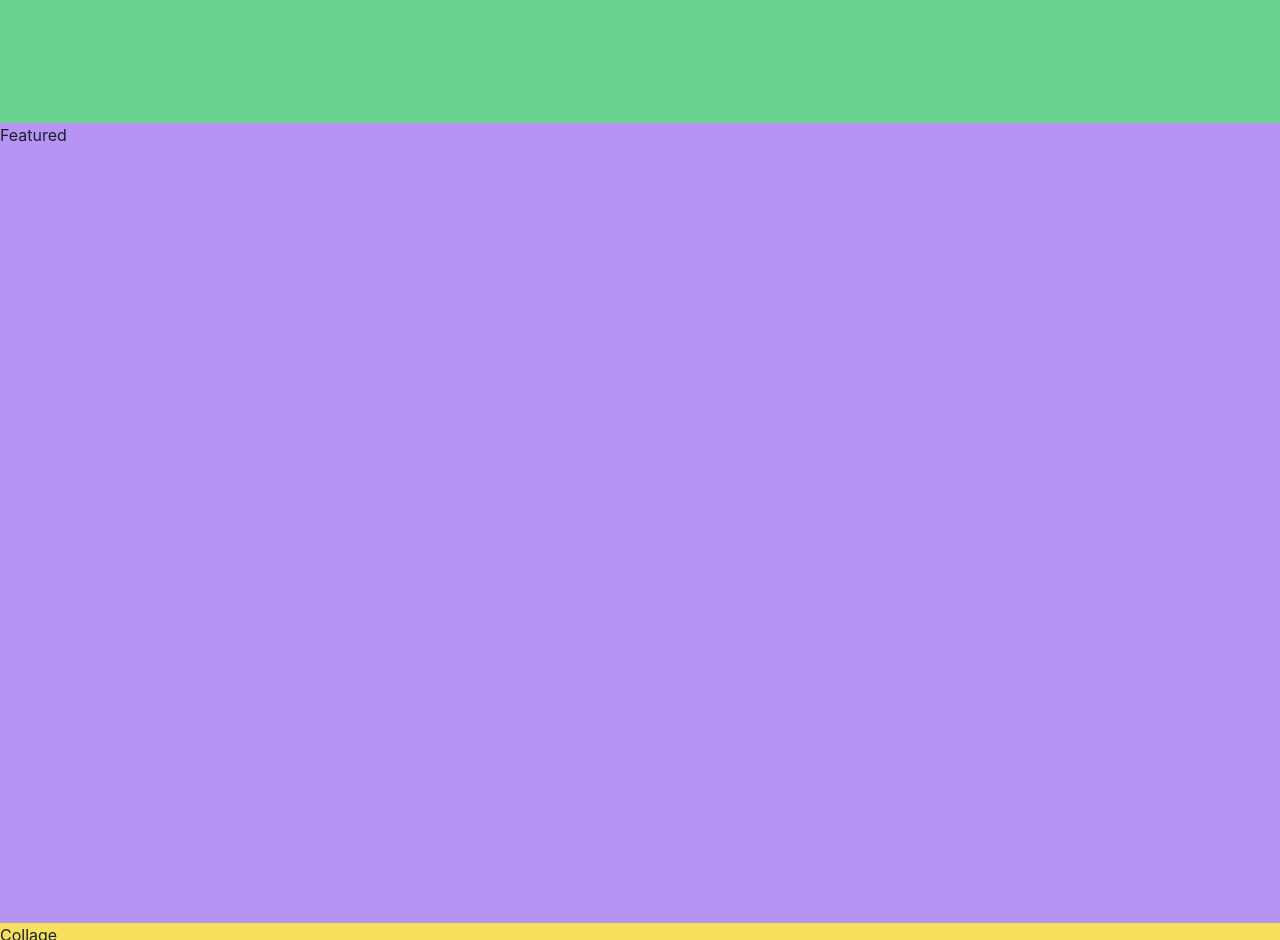
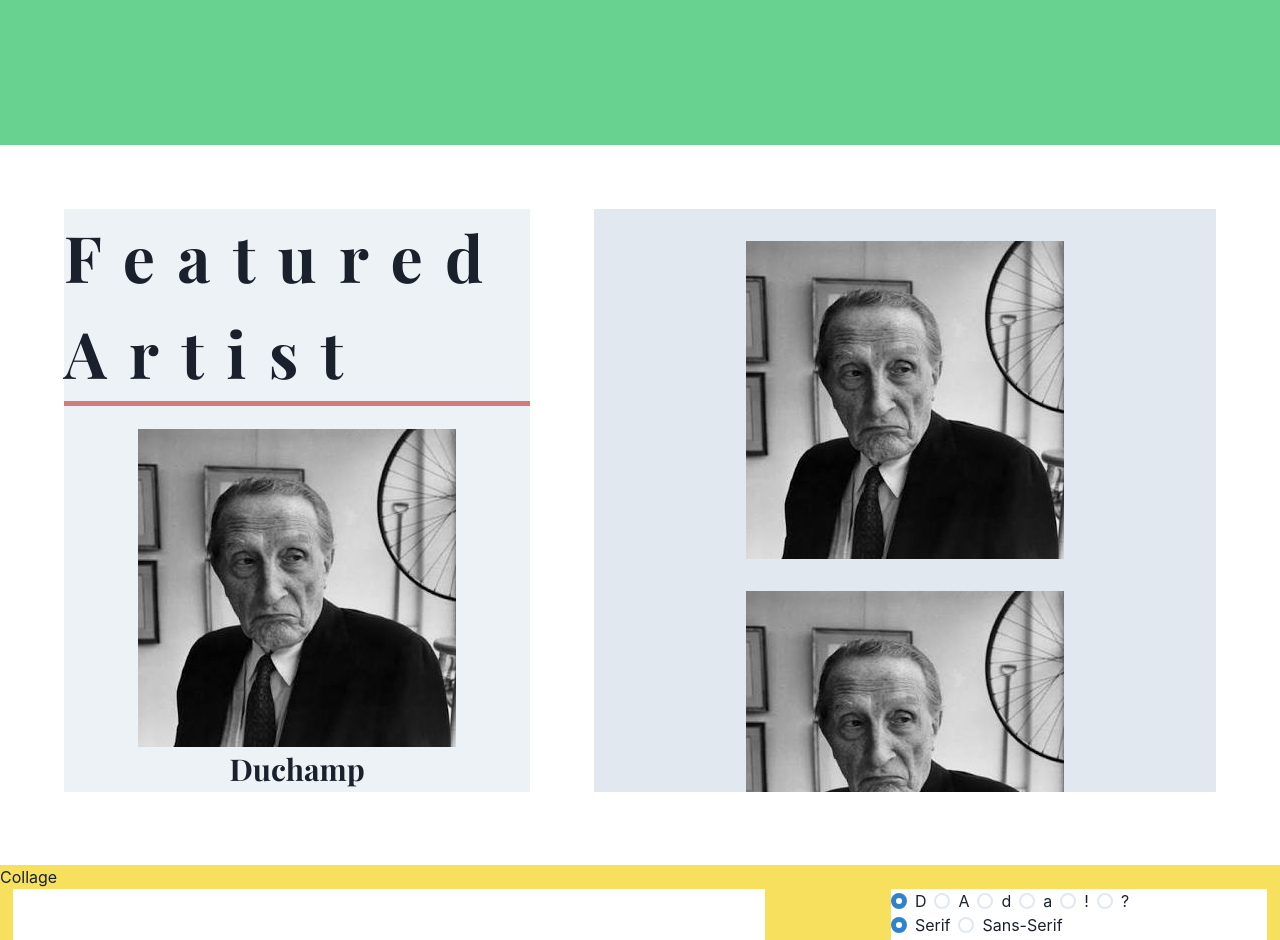
Before and after one commit to ColdWeatherBoyy/dada-museum, a React (Vite) app in the folder client/: page / in a window 1280 px wide. Shown: the part 1860-2800 px from the top of the page. Built offline with nearby package versions, Linux system fonts and the light colour scheme; a web font is replaced by a local one.

Commit message:
initial featured section

```diff
--- a/client/src/sections/CurrentExhibits.jsx
+++ b/client/src/sections/CurrentExhibits.jsx
@@ -16,21 +16,19 @@ function CurrentExhibits() {
 	}, [window.innerWidth]);
 
 	return (
-		<Box paddingY={16} w="100%" minH="90vh">
+		<Box paddingY={16} minH="90vh" mx={{ sm: 8, md: 8, lg: 16 }}>
 			{/* Sets up responsive grid with two columns on larger screens, one column on smaller */}
 			<SimpleGrid
 				columns={{ sm: 1, md: 2 }}
 				spacingX={{ sm: 0, md: 8, lg: 16 }}
 				spacingY={20}
-				mx={{ sm: 8, md: 8, lg: 16 }}
-				justifyContent="center"
 			>
 				{/* ternary to reorganize grid components depending on numbrer of columns */}
 				{windowWidth <= 768 ? (
 					<>
 						<Flex direction="column" align="center" justify="space-around" height="100%">
 							<Box width="100%" alignSelf="flex-start">
-								<Heading textAlign="center" variant="section-heading" fontSize="3.15em">
+								<Heading variant="section-heading" fontSize="3.15em">
 									Current <br />
 									Exhibits
 								</Heading>
@@ -69,7 +67,6 @@ function CurrentExhibits() {
 						<Flex direction="column" align="center" justify="space-around" height="100%">
 							<Box width="100%" alignSelf="flex-start">
 								<Heading
-									textAlign="center"
 									variant="section-heading"
 									fontSize={{ base: "3.1em", xl: "4em" }}
 								>
@@ -89,7 +86,7 @@ function CurrentExhibits() {
 							<ExhibitCard />
 						</Flex>
 
-						<Flex direction="column" pt={6}>
+						<Flex direction="column" pt={12}>
 							<ExhibitImage
 								// destination=""
 								headingOne="Champions of Collage"
--- a/client/src/sections/Featured.jsx
+++ b/client/src/sections/Featured.jsx
@@ -1,15 +1,34 @@
-import { Box } from "@chakra-ui/react"
+import { Box, Flex, Grid, Heading, Image } from "@chakra-ui/react";
 
 function Featured() {
-    return (
-        <Box
-            bgColor="purple.300"
-            w="100%"
-            minH="100vh"
-        >
-            Featured
-        </Box>
-    );
+	return (
+		<Box paddingY={16} minH="90vh" mx={{ sm: 8, md: 8, lg: 16 }}>
+			<Grid templateColumns="3fr 4fr" height="400px" gap={{ sm: 0, md: 8, lg: 16 }}>
+				<Flex direction="column" align="center" justify="space-around" bg="gray.100">
+					<Box width="100%" alignSelf="flex-start">
+						<Heading
+							variant="section-heading"
+							fontSize={{ base: "3.1em", sm: "3.15em", xl: "4em" }}
+						>
+							Featured <br />
+							Artist
+						</Heading>
+						<Box width="100%" borderBottom="5px solid #D17B7B" marginBottom="5%" />
+					</Box>
+					<Image src="/images/Duchamp.jpeg" />
+					<Box textStyle="playfairBold" fontSize={30}>
+						Duchamp
+					</Box>
+				</Flex>
+				<Flex direction="column" align="center" bg="gray.200" overflowY="scroll" py={4}>
+					<Image my={4} src="/images/Duchamp.jpeg" />
+					<Image my={4} src="/images/Duchamp.jpeg" />
+					<Image my={4} src="/images/Duchamp.jpeg" />
+					<Image my={4} src="/images/Duchamp.jpeg" />
+				</Flex>
+			</Grid>
+		</Box>
+	);
 }
 
 export default Featured;
```
Also changed, not shown: client/public/images/Duchamp.jpeg (added).
